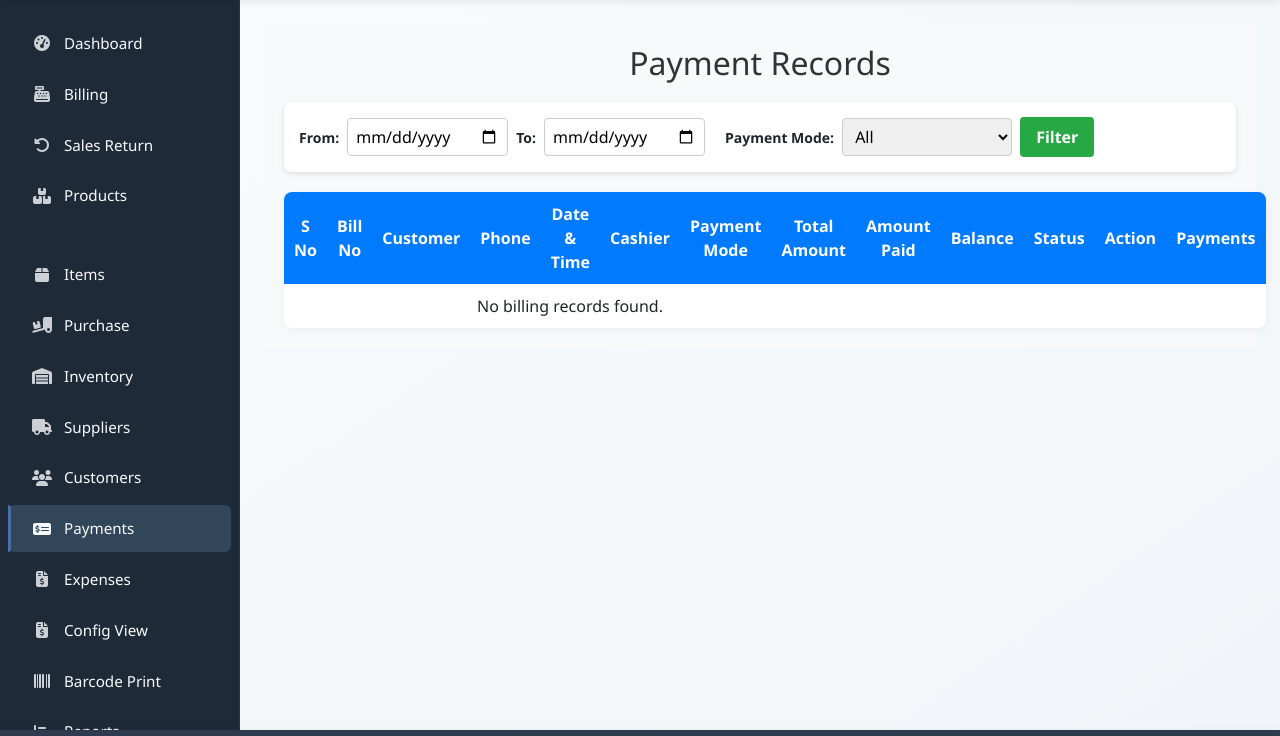
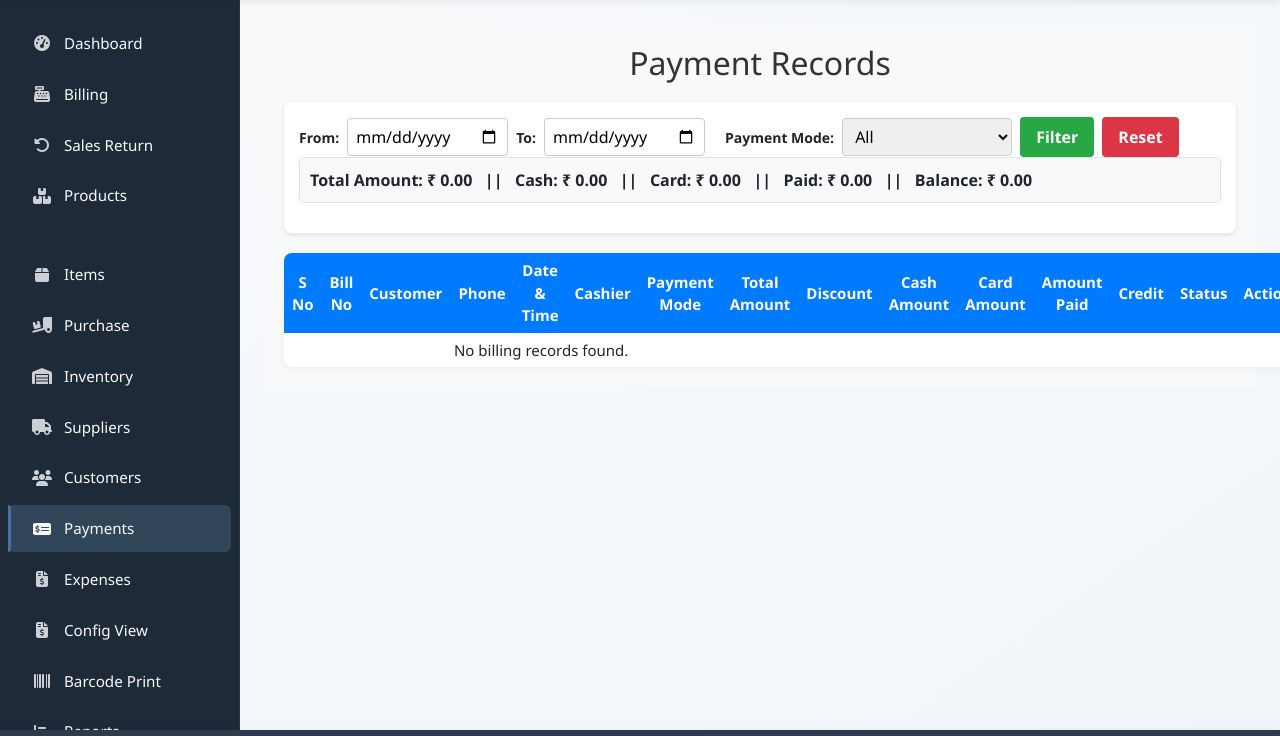
Before and after one commit to mahiltechlabops-bot/mahilmart-pos, a Django app: page /payments/ in a window 1280 px wide. Shown: the part 64-800 px from the top of the page. Run offline with Django 5.2, Linux system fonts and the light colour scheme; the visitor is signed in with stand-in values (Sample User, id 1); data that the repository does not hold is empty; some libraries are stand-ins or nearby versions.

Commit message:
billing_page_updates

```diff
--- a/MahilMartPOS_App/templates/payments.html
+++ b/MahilMartPOS_App/templates/payments.html
@@ -60,8 +60,10 @@
 
     .payment-dashboard th,
     .payment-dashboard td {
-        padding: 10px;
+        padding: 6px 8px;
         text-align: center;
+        font-size: 15px;
+
     }
 
     .payment-dashboard thead th {
@@ -120,6 +122,11 @@
 .modal {
     z-index: 1050 !important;
 }
+td {
+    white-space: nowrap;
+}
+
+
 </style>
 
 <div class="payment-dashboard">
@@ -146,9 +153,24 @@
                         <option value="Both Cash & Card"{% if payment_mode == 'Both Cash & Card' %}selected{% endif %}>Both Cash & Card</option>
                     </select>
                     <button type="submit">Filter</button>
+                     <a href="{% url 'payment_list' %}"
+                   style="padding: 8px 16px; background-color: #dc3545; color: white;
+                          border-radius: 4px; font-weight: 600; text-decoration: none;">
+                   Reset
+                </a>
                 </div>
             </div>
         </form>
+
+        <!-- Overall Summary Info Bar -->
+        <div style="padding:10px; margin-bottom:15px; background:#f8f9fa; border:1px solid #dee2e6; border-radius:5px; font-weight:bold;">
+            Total Amount: ₹ {{ total_amount|floatformat:2 }} &nbsp; || &nbsp;
+            Cash: ₹ {{ total_cash|floatformat:2 }} &nbsp; || &nbsp;
+            Card: ₹ {{ total_card|floatformat:2 }} &nbsp; || &nbsp;
+            Paid: ₹ {{ total_paid|floatformat:2 }} &nbsp; || &nbsp;
+            Balance: ₹ {{ total_balance|floatformat:2 }}
+        </div>
+
     </div>
     <table>
         <thead>
@@ -161,8 +183,11 @@
                 <th>Cashier</th>
                 <th>Payment Mode</th>
                 <th>Total Amount</th>
+                <th>Discount</th>
+                <th>Cash Amount</th>
+                 <th>Card Amount</th>
                 <th>Amount Paid</th>
-                <th>Balance</th>
+                <th>Credit</th>
                 <th>Status</th>
                 <th>Action</th>
                 <th>Payments</th>
@@ -178,7 +203,23 @@
                 <td>{{ bill.date|date:"d-m-Y h:i A" }}</td>
                 <td>{{ bill.counter }}</td>
                 <td>{{ bill.bill_type }}</td>
-                <td>{{ bill.total_amount }}</td>
+                <td>{{ bill.display_total_amount }}</td>
+                <td>{{ bill.discount }}</td>
+                {% if bill.bill_type == "Both Cash & Card" %}
+                <td>{{ bill.cash_paid }}</td>
+                <td>{{ bill.card_paid }}</td>
+                    {% elif bill.bill_type == "Cash" %}
+                        <td>{{ bill.cash_paid }}</td>
+                        <td>0</td>
+                    {% elif bill.bill_type == "Card" %}
+                        <td>0</td>
+                        <td>{{ bill.card_paid }}</td>
+                    {% elif bill.bill_type == "Credit" %}
+                        <td>{{ bill.cash_paid }}</td>
+                        <td>{{ bill.card_paid }}</td>
+                    {% else %}
+                        <td colspan="2">-</td>
+                    {% endif %}
                 <td>{{ bill.total_received }}</td>
                 <td>
                     {% if bill.balance_amount > 0 %}
@@ -238,6 +279,7 @@
             <tr><td colspan="8">No billing records found.</td></tr>
             {% endfor %}
         </tbody>
+
     </table>
 </div>
 <div class="modal fade" id="paymentModal" tabindex="-1" aria-labelledby="paymentModalLabel" aria-hidden="true">
--- a/MahilMartPOS_App/views.py
+++ b/MahilMartPOS_App/views.py
@@ -988,48 +988,70 @@ def billing_edit(request, pk):
     )
 
     # Calculate total already paid from BillingPayment
-    total_paid = (bill.received or Decimal('0')) + (payments['total_paid'] or Decimal('0'))
-    balance_amount = bill.total_amount - total_paid
-
-    balance_amount = bill.total_amount - total_paid
+    total_paid = bill.received or Decimal('0')
+
+    # FIXED: Discount apply as percentage
+    discounted_total = (bill.total_amount or Decimal('0')) - (
+        (bill.total_amount or Decimal('0')) * (bill.discount or Decimal('0')) / 100
+    )
+
+    balance_amount = discounted_total - total_paid
 
     if request.method == "POST":
         form = BillingForm(request.POST, instance=bill)
         new_payment = request.POST.get("new_payment")
+        payment_mode = request.POST.get("payment_mode", "Cash")
 
         if form.is_valid():
             if new_payment and float(new_payment) > 0:
-                try:
-                    new_payment_decimal = Decimal(new_payment)
-                except:
-                    new_payment_decimal = Decimal('0')
-
+                new_payment_decimal = Decimal(new_payment)
+                total_paid_before = total_paid
+
+                # Create BillingPayment
                 BillingPayment.objects.create(
                     billing=bill,
                     customer=bill.customer,
                     total_amount=bill.total_amount,
-                    already_paid=total_paid,
+                    already_paid=total_paid_before,
                     new_payment=new_payment_decimal,
-                    balance=bill.total_amount - (total_paid + new_payment_decimal),
+                    balance=discounted_total - (total_paid_before + new_payment_decimal),
                     payment_date=timezone.now(),
-                    payment_mode=request.POST.get("payment_mode", "Cash")
+                    payment_mode=payment_mode
                 )
+
+                # Update Billing amounts based on payment mode
+                if payment_mode == "Cash":
+                    bill.cash_amount = (bill.cash_amount or Decimal('0')) + new_payment_decimal
+                elif payment_mode == "Card":
+                    bill.card_amount = (bill.card_amount or Decimal('0')) + new_payment_decimal
+                elif payment_mode == "Online":
+                    bill.online_amount = (bill.online_amount or Decimal('0')) + new_payment_decimal
+
+                # Update total received
+                bill.received = (bill.received or Decimal('0')) + new_payment_decimal
+                if bill.received >= bill.total_amount:
+                        cash_amt = bill.cash_amount or Decimal('0')
+                        card_amt = bill.card_amount or Decimal('0')
+
+                        if cash_amt > 0 and card_amt > 0:
+                            bill.bill_type = "Both Cash & Card"
+                        elif cash_amt > 0 and card_amt == 0:
+                            bill.bill_type = "Cash"
+                        elif card_amt > 0 and cash_amt == 0:
+                            bill.bill_type = "Card"
+                        else:
+                            bill.bill_type = "Cash"
+
+                bill.save()
 
                 try:
                     order = Order.objects.get(bill_no=bill.bill_no)
-                    total_advance = total_paid + new_payment_decimal
-                    order.advance = total_advance
-                    order.due_balance = bill.total_amount - total_advance
-
-                    if order.due_balance <= 0:
-                        order.order_status = 'completed'
-                    else:
-                        order.order_status = 'pending'
-
+                    order.advance = bill.received
+                    order.due_balance = bill.total_amount - bill.received
+                    order.order_status = 'completed' if order.due_balance <= 0 else 'pending'
                     order.save()
                 except Order.DoesNotExist:
                     pass
-
             else:
                 form.save()
 
@@ -1041,7 +1063,8 @@ def billing_edit(request, pk):
         "form": form,
         "bill": bill,
         "total_paid": total_paid,
-        "balance_amount": balance_amount
+        "balance_amount": balance_amount,
+        "discounted_total": discounted_total
     })
 
 @access_required(allowed_roles=['superuser'])
@@ -1052,38 +1075,60 @@ def payment_list_view(request):
 
     billings = Billing.objects.select_related('customer').all().order_by('-id')
 
-    # Date filter
     if from_date and to_date:
-        try:
-            from_date_obj = datetime.datetime.strptime(from_date, '%Y-%m-%d')
-            to_date_obj = datetime.datetime.strptime(to_date, '%Y-%m-%d')
-            start_dt = datetime.datetime.combine(from_date_obj.date(), datetime.time.min)
-            end_dt = datetime.datetime.combine(to_date_obj.date(), datetime.time.max)
-            billings = billings.filter(date__range=(start_dt, end_dt))
-        except Exception as e:
-            print("Date Filter Error:", e)
+        billings = billings.filter(date__date__gte=from_date, date__date__lte=to_date)
+    elif from_date:
+        billings = billings.filter(date__date__gte=from_date)
+    elif to_date:
+        billings = billings.filter(date__date__lte=to_date)
 
     # Payment mode filter
     if payment_mode and payment_mode != 'all':
         billings = billings.filter(bill_type__iexact=payment_mode)
 
-    # Annotate total_received, balance_amount, and payment_status
     for bill in billings:
+        # Aggregated payments
         payments = BillingPayment.objects.filter(billing=bill).aggregate(
             total_paid=Sum('new_payment')
         )
-        total_received = (bill.received or 0) + (payments['total_paid'] or 0)
-        balance_amount = bill.total_amount - total_received
-
+
+        # Normalize values to Decimal
+        total_amount = bill.total_amount or Decimal("0")
+        discount = bill.discount or Decimal("0")
+        total_received = bill.received or Decimal("0")
+
+        # Handle cash/card split safely
+        cash_paid = Decimal("0")
+        card_paid = Decimal("0")
+
+        if bill.bill_type == "Cash":
+            cash_paid = bill.cash_amount or total_received
+        elif bill.bill_type == "Card":
+            card_paid = bill.card_amount or total_received
+        elif bill.bill_type == "Both Cash & Card":
+            cash_paid = bill.cash_amount or Decimal("0")
+            card_paid = bill.card_amount or Decimal("0")
+        elif bill.bill_type == "Credit":
+            cash_paid = bill.cash_amount or Decimal("0")
+            card_paid = bill.card_amount or Decimal("0")
+
+        # Apply discount correctly with Decimal
+        discounted_total = total_amount - (total_amount * discount / Decimal("100"))
+        balance_amount = discounted_total - total_received
+
+        # Attach computed values to bill
         bill.total_received = total_received
         bill.balance_amount = balance_amount
-
-        # Precompute status
+        bill.cash_paid = cash_paid
+        bill.card_paid = card_paid
+        bill.display_total_amount = discounted_total
+
+        # Determine payment status
         if bill.bill_type.lower() == 'credit':
             if total_received == 0:
                 bill.payment_status = 'Unpaid'
                 bill.status_class = 'status-unpaid'
-            elif total_received < bill.total_amount:
+            elif total_received < total_amount:
                 bill.payment_status = 'Partially Paid'
                 bill.status_class = 'status-partial'
             else:
@@ -1093,11 +1138,23 @@ def payment_list_view(request):
             bill.payment_status = 'Paid'
             bill.status_class = 'status-paid'
 
+    # Totals across all bills
+    total_amount = sum((b.total_amount or Decimal("0")) for b in billings)
+    total_paid = sum((b.total_received or Decimal("0")) for b in billings)
+    total_balance = sum((b.balance_amount or Decimal("0")) for b in billings)
+    total_cash = sum((b.cash_paid or Decimal("0")) for b in billings)
+    total_card = sum((b.card_paid or Decimal("0")) for b in billings)
+
     return render(request, 'payments.html', {
         'billings': billings,
         'from_date': from_date,
         'to_date': to_date,
         'payment_mode': payment_mode,
+        'total_paid': total_paid,
+        'total_balance': total_balance,
+        'total_cash': total_cash,
+        'total_card': total_card,
+        'total_amount': total_amount
     })
 
 @access_required(allowed_roles=['superuser'])
```
Also changed, not shown: MahilMartPOS_App/templates/billing.html (+134 -61 lines).
